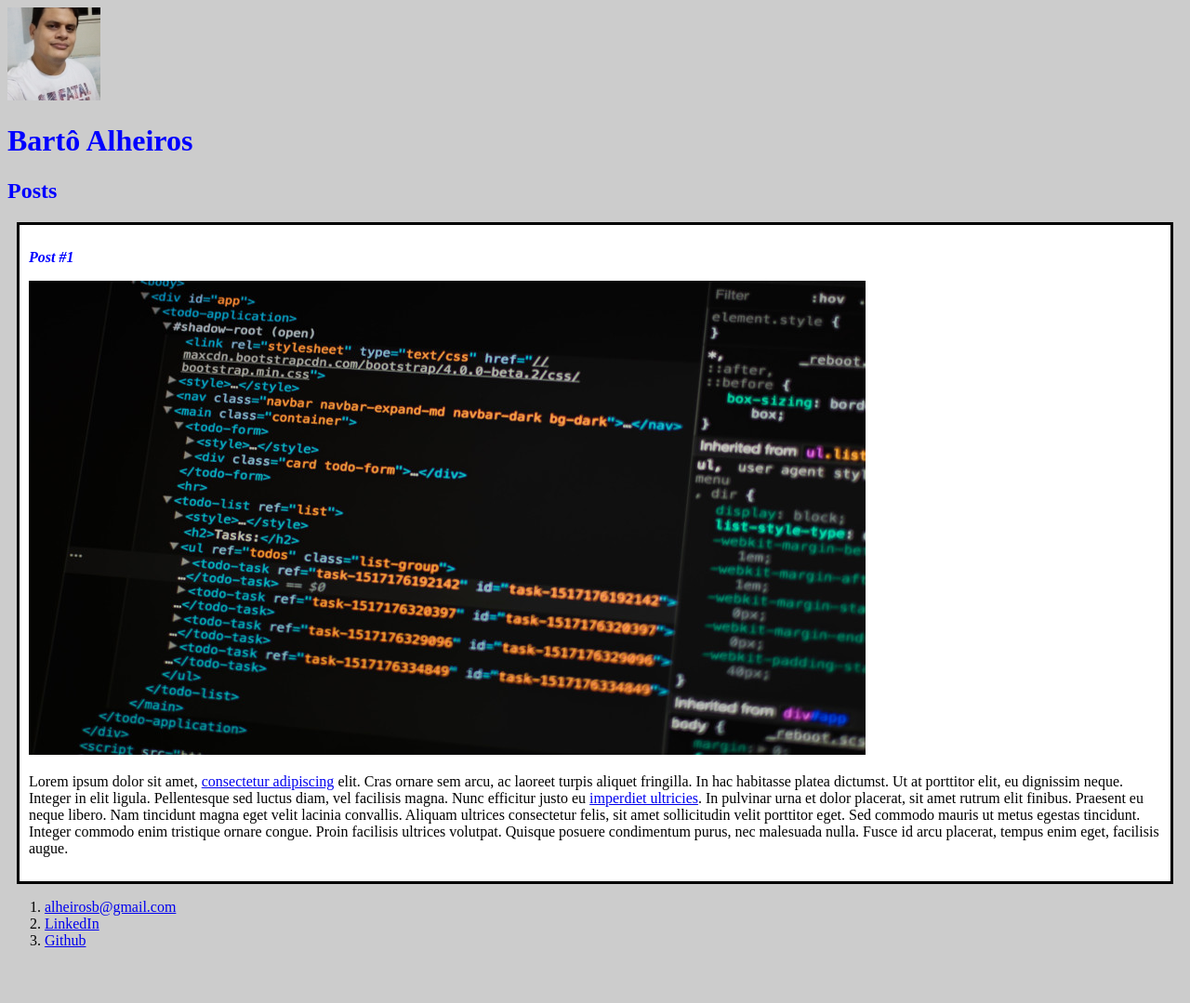
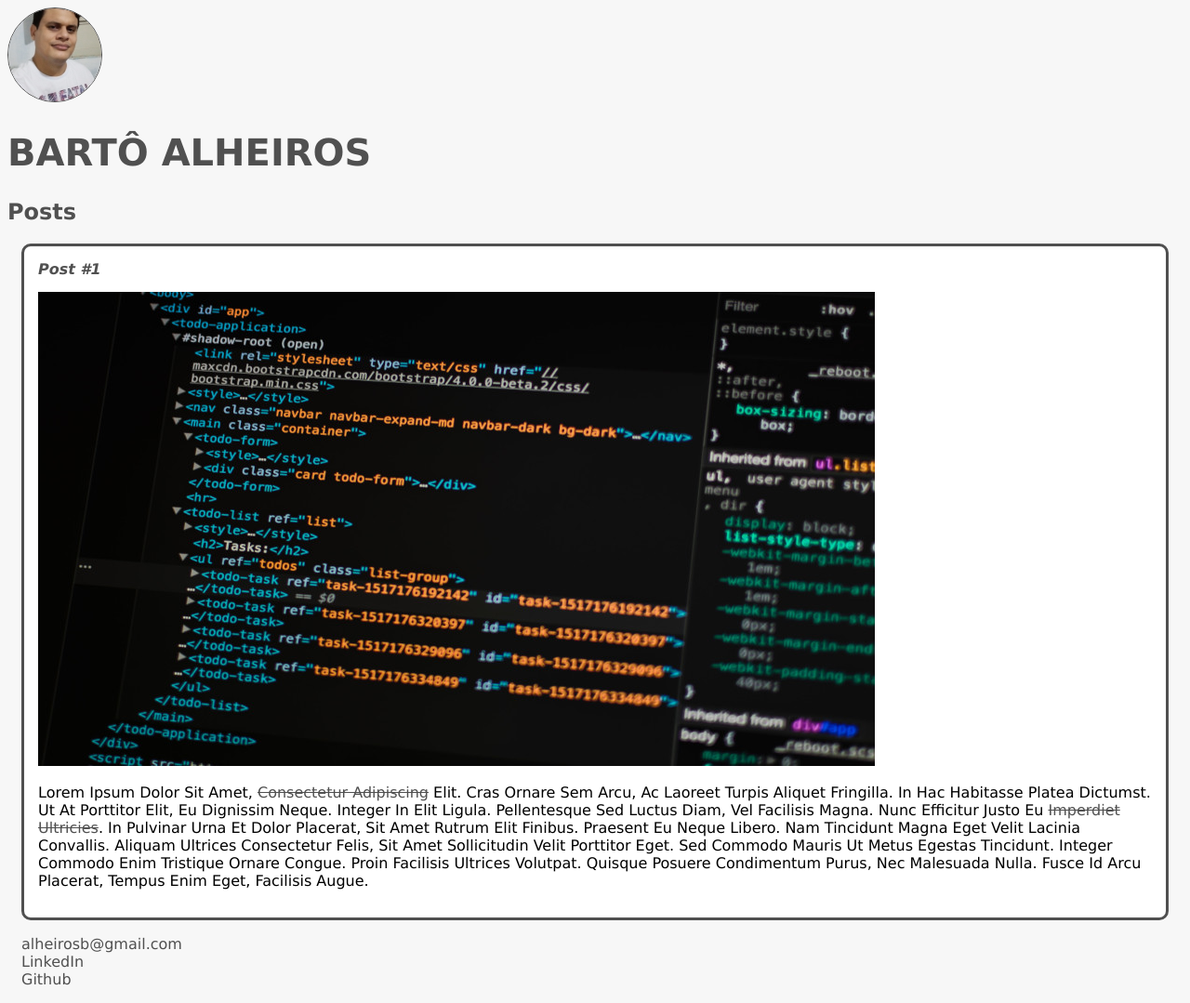
Before and after one commit to BartoAlheiros/HTML, a plain HTML site: page PAGINA__BASICA/index.html in a window 1280 px wide. Shown: the whole page at 93% size. Before the commit the page ends 1037 px from the top, so only its background shows below. Drawn offline with Linux system fonts and the light colour scheme.

Commit message:
Alteração nas bordas e outros
alterei border-radius, pra deixar as bordas arredondadas, além do color do texto do parágrafo da postagem.
Também foram alteradas: a capitalização(text-transform) do post.content, além de modificação nos links e na lista de contatos.

```diff
--- a/PAGINA__BASICA/index.html
+++ b/PAGINA__BASICA/index.html
@@ -7,7 +7,7 @@
     </head>
     <body>
         <header>
-            <img src="Eu2020.png" alt="Ilustração do Rosto do Bartô Alheiros">
+            <img src="Eu2020.png" alt="Ilustração do Rosto do Bartô Alheiros" class="photo">
             <h1 id="title">Bartô Alheiros</h1>
         </header>
         <section>
@@ -17,10 +17,10 @@
             <article class="post">
                 <header>
                     <h3 class="post_title">Post #1</h3>
-                    <img src="html__code2.jpg" alt="Editor de texto contendo código HTML">
+                    <img src="html__code2.jpg" alt="Editor de texto contendo código HTML" class="post_image">
                 </header>
                 </header>
-                <p>Lorem ipsum dolor sit amet, <a href="https://www.linkedin.com/in/jose-bartolomeu-alheiros-dias-neto-8a1641142/"
+                <p class="post_content">Lorem ipsum dolor sit amet, <a href="https://www.linkedin.com/in/jose-bartolomeu-alheiros-dias-neto-8a1641142/"
                     target="_blank">consectetur adipiscing</a> elit. Cras ornare sem arcu, ac laoreet turpis
                     aliquet fringilla. In hac habitasse platea dictumst. Ut at porttitor elit, eu dignissim neque.
                     Integer in elit ligula. Pellentesque sed luctus diam, vel facilisis magna. Nunc efficitur justo eu
@@ -34,7 +34,7 @@
         </section>
         <section>
             <footer>
-                <ol>
+                <ul class="contact_list">
                     <li>
                         <a href="mailto:alheirosb@gmail.com">alheirosb@gmail.com</a>
                     </li>
@@ -44,7 +44,7 @@
                     <li>
                         <a href="https://github.com/BartoAlheiros" target="_blank">Github</a>
                     </li>
-                </ol>
+                </ul>
             </footer>
         </section>
     </body>
--- a/PAGINA__BASICA/style.css
+++ b/PAGINA__BASICA/style.css
@@ -1,19 +1,57 @@
 body {
-    background: #ccc;
+    background: #f7f7f7;
+    font-family: Verdana;
+}
+
+.photo {
+    border: 1px solid #505050;
+    border-radius: 50%;
 }
 
 #title, .subtitle, .post_title {
-    color: blue;
+    color: #505050;
+}
+
+#title {
+    font-size: 40px;
+    text-transform: uppercase;
+}
+
+a {
+    text-decoration: line-through;
+    color: #505050;
 }
 
 .post_title {
     font-size: 16px;
     font-style: italic;
+    margin: 0;
+    margin-bottom: 15px;
 }
 
 .post {
     background: #fff;
-    padding: 10px;
-    border: 3px solid #000;
-    margin: 10px;
+    padding: 15px;
+    border: 3px solid #505050;
+    margin: 15px;
+    border-radius: 10px;
 }
+
+.post_content {
+    margin: 0;
+    margin-bottom: 15px;
+    text-transform: capitalize;
+}
+
+.post_image {
+    margin-bottom: 15px;
+}
+
+.contact_list {
+    list-style-type: none;
+    padding-left: 15px;
+}
+
+.contact_list li a {
+    text-decoration: none;
+}
```
